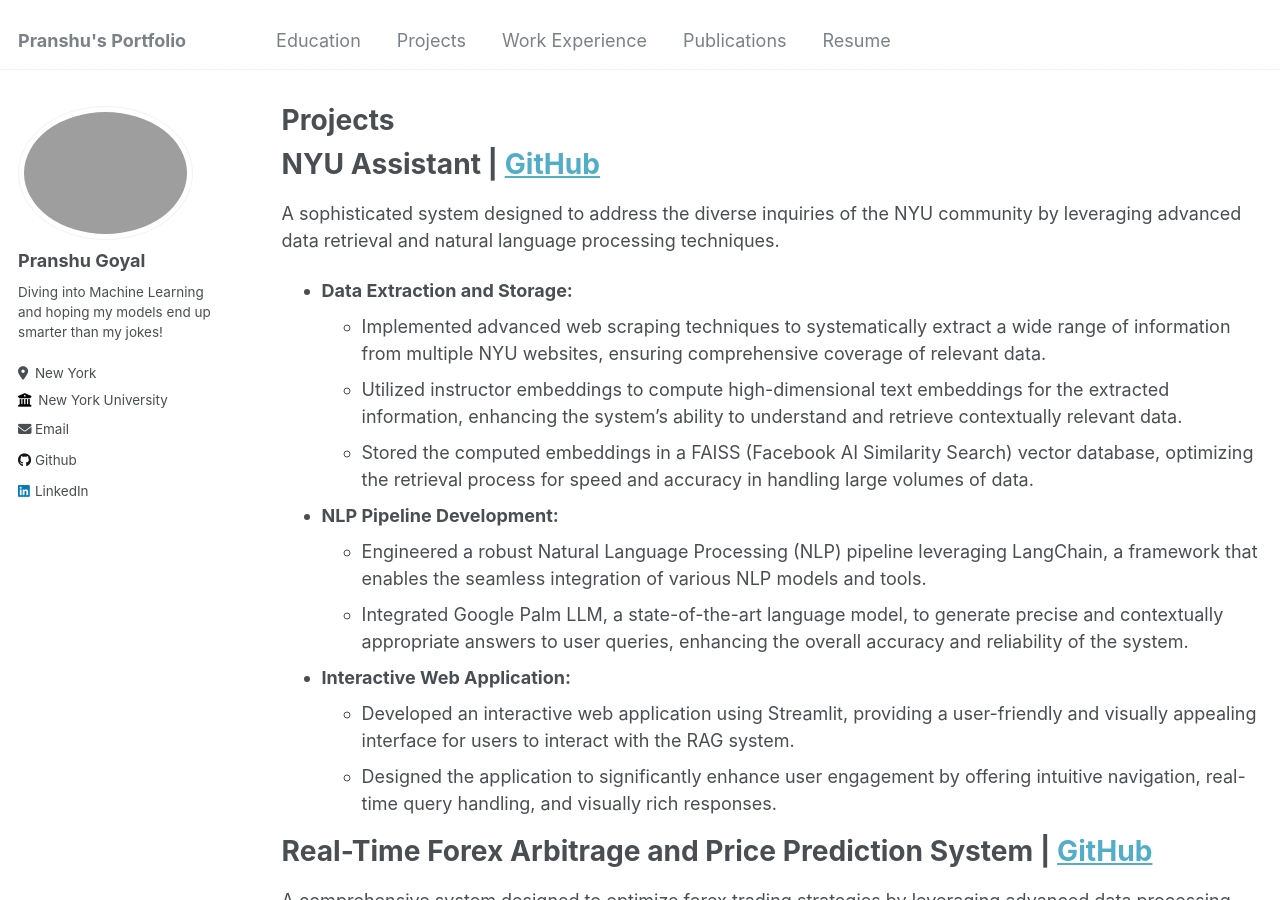
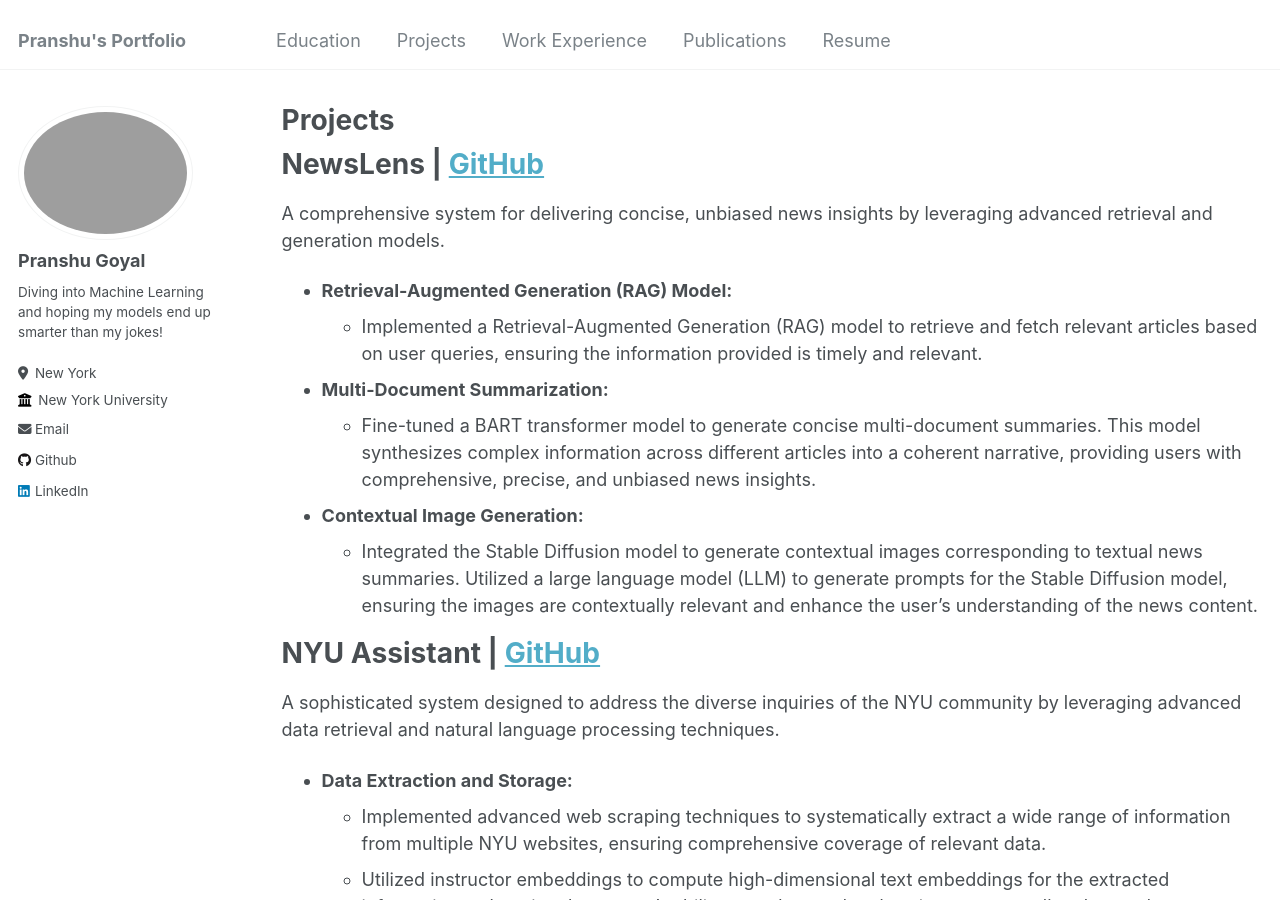
Before and after one commit to pranshu267/pranshu267.github.io, a Jekyll site: the page built from _pages/projects.md, in a window 1280 px wide and 900 px high. Built offline with Jekyll 4.4.1, drawn with Linux system fonts in a browser that asks for light colours.

Commit message:
Update projects.md

```diff
--- a/_pages/projects.md
+++ b/_pages/projects.md
@@ -6,6 +6,19 @@ author_profile: true
 ---
 
 {% include base_path %}
+
+NewsLens | [GitHub](https://github.com/pranshu267/NewsLens)
+======
+A comprehensive system for delivering concise, unbiased news insights by leveraging advanced retrieval and generation models.
+
+* **Retrieval-Augmented Generation (RAG) Model:**
+  * Implemented a Retrieval-Augmented Generation (RAG) model to retrieve and fetch relevant articles based on user queries, ensuring the information provided is timely and relevant.
+
+* **Multi-Document Summarization:**
+  * Fine-tuned a BART transformer model to generate concise multi-document summaries. This model synthesizes complex information across different articles into a coherent narrative, providing users with comprehensive, precise, and unbiased news insights.
+
+* **Contextual Image Generation:**
+  * Integrated the Stable Diffusion model to generate contextual images corresponding to textual news summaries. Utilized a large language model (LLM) to generate prompts for the Stable Diffusion model, ensuring the images are contextually relevant and enhance the user’s understanding of the news content.
 
 NYU Assistant | [GitHub](https://github.com/pranshu267/NYUAssistant/tree/main)
 ======
```
